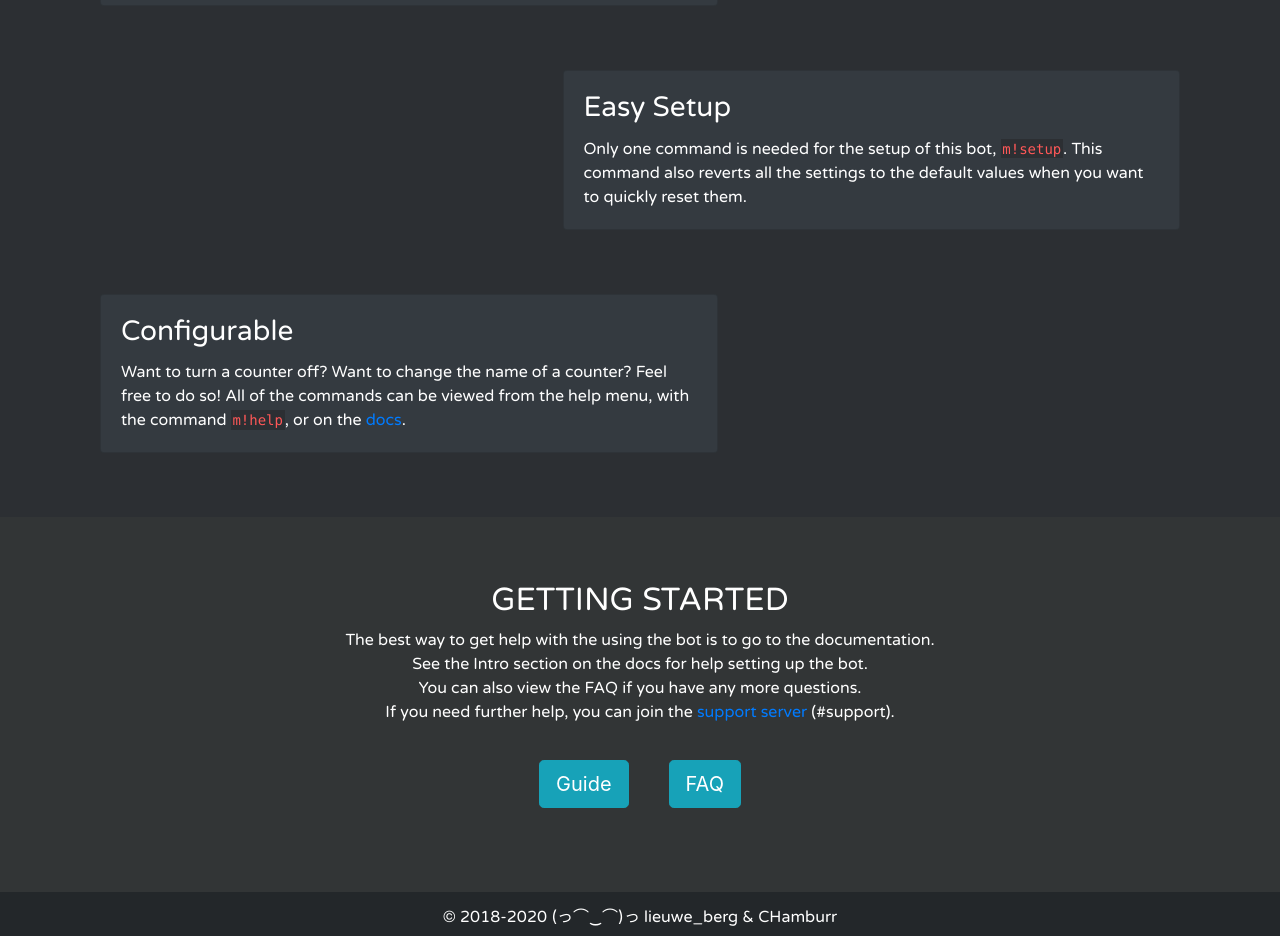
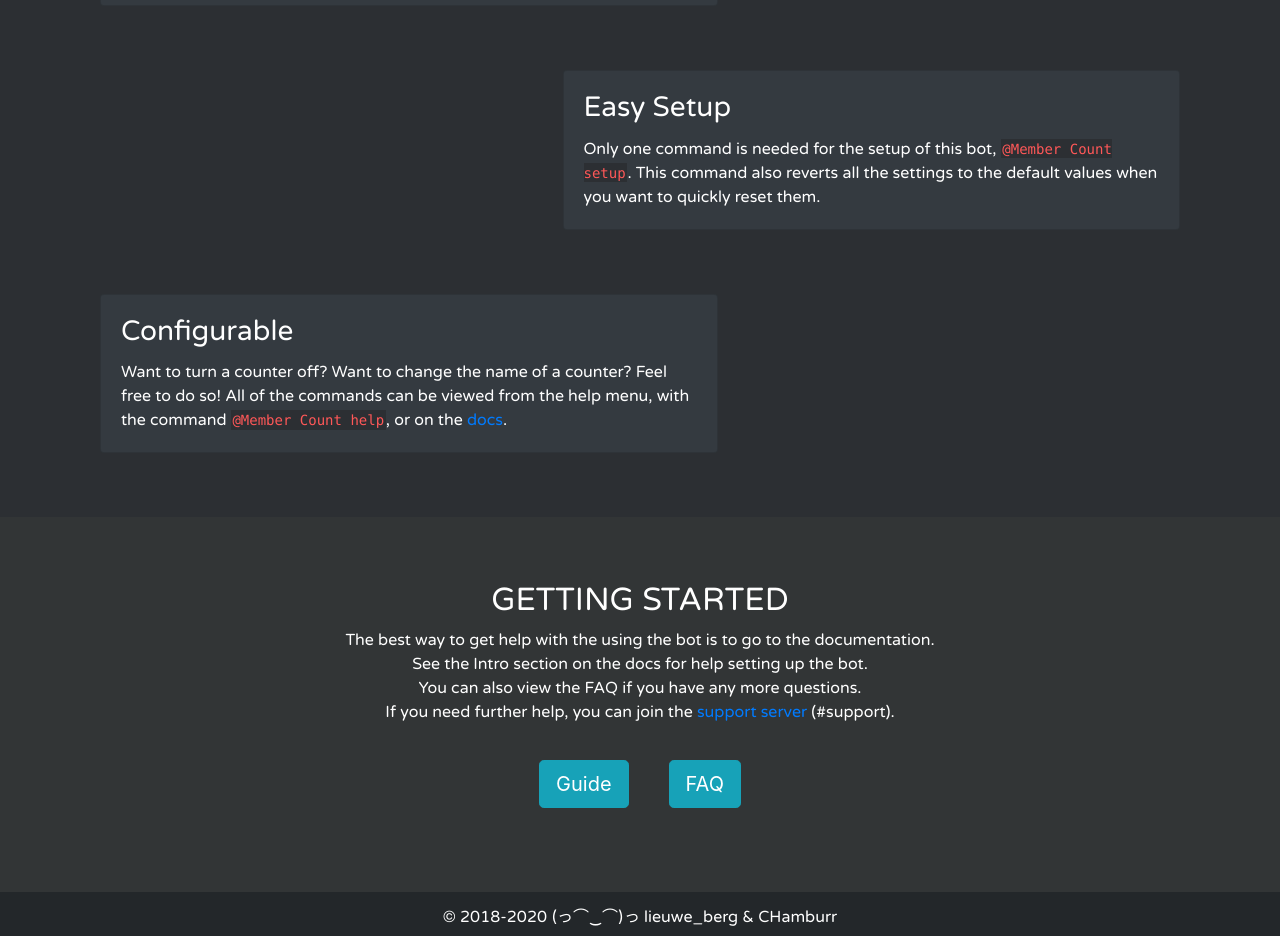
Before and after one commit to lieuweberg/membercount.net, a React (Create React App) app: page / in a window 1280 px wide. Shown: the part 1120-2056 px from the top of the page. Built offline with nearby package versions, Linux system fonts and the light colour scheme; no server answers.

Commit message:
change prefix and remove youtube counter

```diff
--- a/src/Home.jsx
+++ b/src/Home.jsx
@@ -60,7 +60,7 @@ return (
             <Card bg="dark" text="white">
                 <Card.Body>
                     <Card.Title as="h3">Easy Setup</Card.Title>
-                    <Card.Text>Only one command is needed for the setup of this bot, <code>m!setup</code>. This command also reverts all the settings to the default values when you want to quickly reset them.</Card.Text>
+                    <Card.Text>Only one command is needed for the setup of this bot, <code>@Member Count setup</code>. This command also reverts all the settings to the default values when you want to quickly reset them.</Card.Text>
                 </Card.Body>
             </Card>
         </Col>
@@ -71,7 +71,7 @@ return (
             <Card bg="dark" text="white">
                 <Card.Body>
                     <Card.Title as="h3">Configurable</Card.Title>
-                    <Card.Text>Want to turn a counter off? Want to change the name of a counter? Feel free to do so! All of the commands can be viewed from the help menu, with the command <code>m!help</code>, or on the <a href="https://docs.membercount.net">docs</a>.</Card.Text>
+                    <Card.Text>Want to turn a counter off? Want to change the name of a counter? Feel free to do so! All of the commands can be viewed from the help menu, with the command <code>@Member Count help</code>, or on the <a href="https://docs.membercount.net">docs</a>.</Card.Text>
                 </Card.Body>
             </Card>
         </Col>
```
Also changed, not shown: 3 other files (tests, documents, lock files or other folders).
